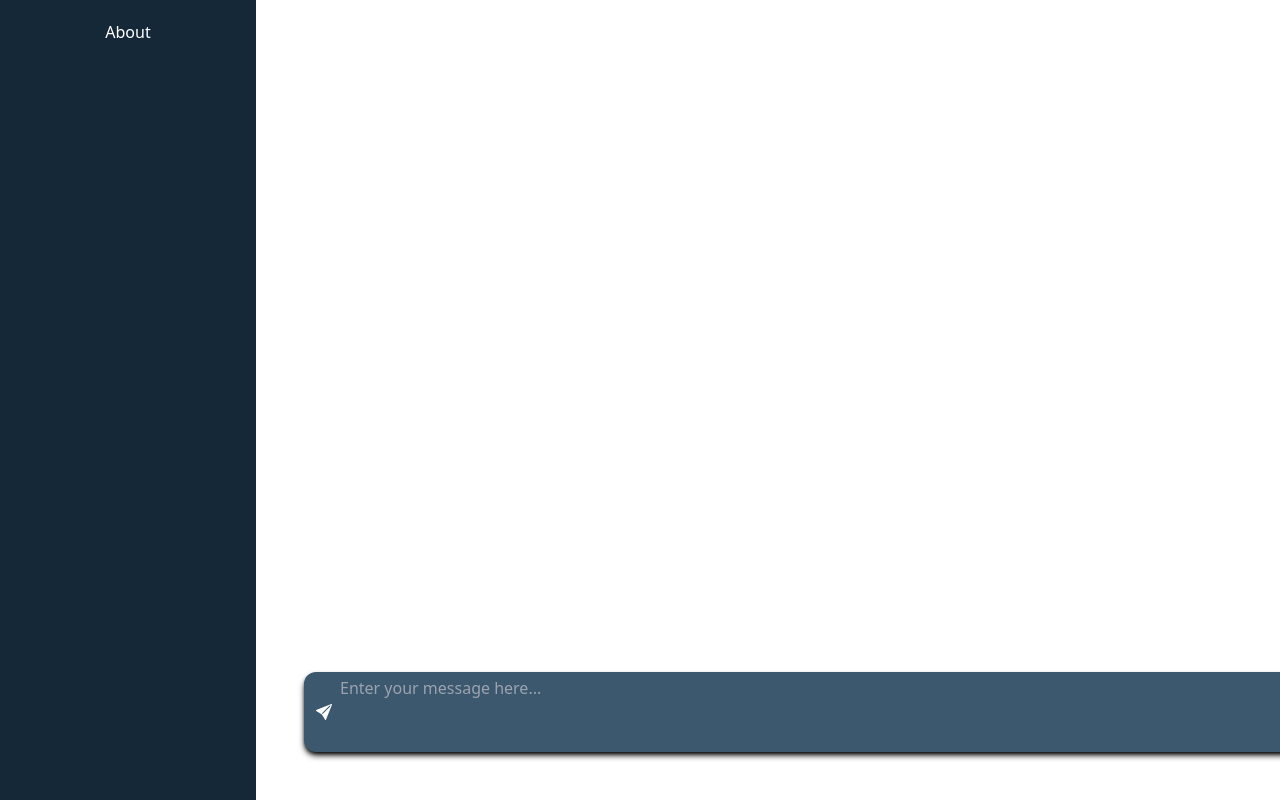
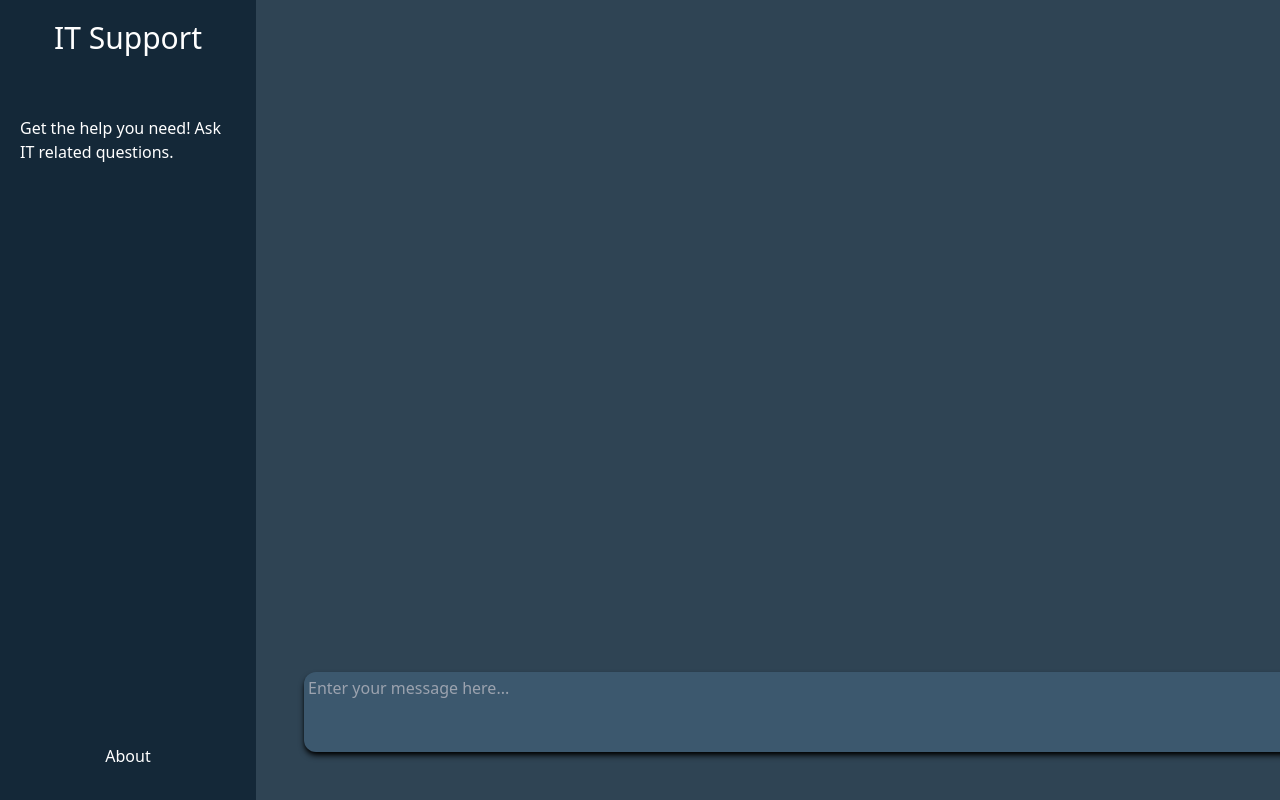
Before and after one commit to Wahid-Haidari/itsupport_ai, a React (Create React App) app in the folder frontend/: page / in a window 1280 px wide. Built offline with nearby package versions, Linux system fonts and the light colour scheme.

Commit message:
added aotomatic scroll down

```diff
--- a/frontend/src/App.js
+++ b/frontend/src/App.js
@@ -4,6 +4,8 @@ import Navbar from './components/navbar';
 import React from 'react';
 
 function App() {
+
+
   return (
     <div className="flex flex-row">
         <Navbar/>
--- a/frontend/src/components/chatbox.js
+++ b/frontend/src/components/chatbox.js
@@ -1,12 +1,13 @@
 import {useState} from 'react';
+import React, { useRef, useEffect } from 'react';
 import MsgEntry from './msg_entry'
 import Prompt from './prompt';
 import Response from './response';
 
 function ChatBox (){
 
-    //const [prompt, setPrompt] = useState(null);
-    let messageComponent = [];
+
+    let messageComponent = []; //A message component includes a message and its respons.
     const [messagesArray, setMessagesArray] = useState([]);
     const ai = 'I am your AI';
 
@@ -22,13 +23,18 @@ function ChatBox (){
         })
     }
 
+
+    window.scrollTo(0, document.body.scrollHeight);
     return(
         <div className="bg-[#2f4454] flex w-full h-full flex-col" >
             <div>{messageComponent}</div>
+            <br></br><br></br><br></br><br></br><br></br><br></br><br></br><br></br>
             <MsgEntry setMessagesArray={setMessagesArray} messagesArray={messagesArray} />
 
         </div>
     );
+
+
 }
 
 export default ChatBox;
--- a/frontend/src/components/msg_entry.js
+++ b/frontend/src/components/msg_entry.js
@@ -15,17 +15,25 @@ const MsgEntry = (props) => {
         console.log('message: ' + newMessage);
         const updatedMessagesArray = [...props.messagesArray, newMessage];
         props.setMessagesArray(updatedMessagesArray);
-        textRef.current.value = ''
+        textRef.current.value = '';
+
     }
 
     return(
         <div className="bg-[#3c586e] w-100 h-20 flex m-12 fixed bottom-0 rounded-xl p-1 shadow-md shadow-black" >
+
+            <textarea className="bg-[#3c586e] focus:outline-none text-white resize-none"
+                ref={textRef}
+                placeholder="Enter your message here..." name="" id="message" cols="110" rows="10"
+                onKeyDown={(event) => {
+                    if (event.keyCode === 13) {
+                        sendMessage();
+                    }
+                }}>
+            </textarea>
             <button onClick={sendMessage}>
                 <BsFillSendFill className ='m-2 text-white'/>
             </button>
-            <textarea className="bg-[#3c586e] focus:outline-none text-white resize-none"
-                ref={textRef}
-                placeholder="Enter your message here..." name="" id="message" cols="110" rows="10"></textarea>
         </div>
     );
 }
--- a/frontend/src/components/navbar.js
+++ b/frontend/src/components/navbar.js
@@ -1,7 +1,9 @@
 const Navbar = () => {
     return(
-        <div className="bg-[#142838] w-80 h-screen top-0 sticky flex justify-center" >
-            <button className="text-white flex justify-center m-5">About</button>
+        <div className="bg-[#142838] w-80 h-screen top-0 sticky flex flex-col" >
+            <h1 className ='text-white text-3xl flex justify-center mb-10 mt-5' >IT Support</h1>
+            <p className ='text-white flex justify-center align-center mb-10 m-5' >Get the help you need! Ask IT related questions.</p>
+            <button className="text-white flex justify-center mt-auto m-8">About</button>
         </div>
     );
 }
--- a/frontend/src/index.css
+++ b/frontend/src/index.css
@@ -6,4 +6,5 @@ html, body {
     height: 100%;
     overscroll-behavior-y: none;
     overscroll-behavior-x: none;
+    background-color: #2f4454;
   }
--- a/frontend/src/index.js
+++ b/frontend/src/index.js
@@ -11,6 +11,7 @@ root.render(
     <App class='overflow-hidden'/>
   </React.StrictMode>
 );
+window.scrollTo(0, document.body.scrollHeight);
 
 // If you want to start measuring performance in your app, pass a function
 // to log results (for example: reportWebVitals(console.log))
```
